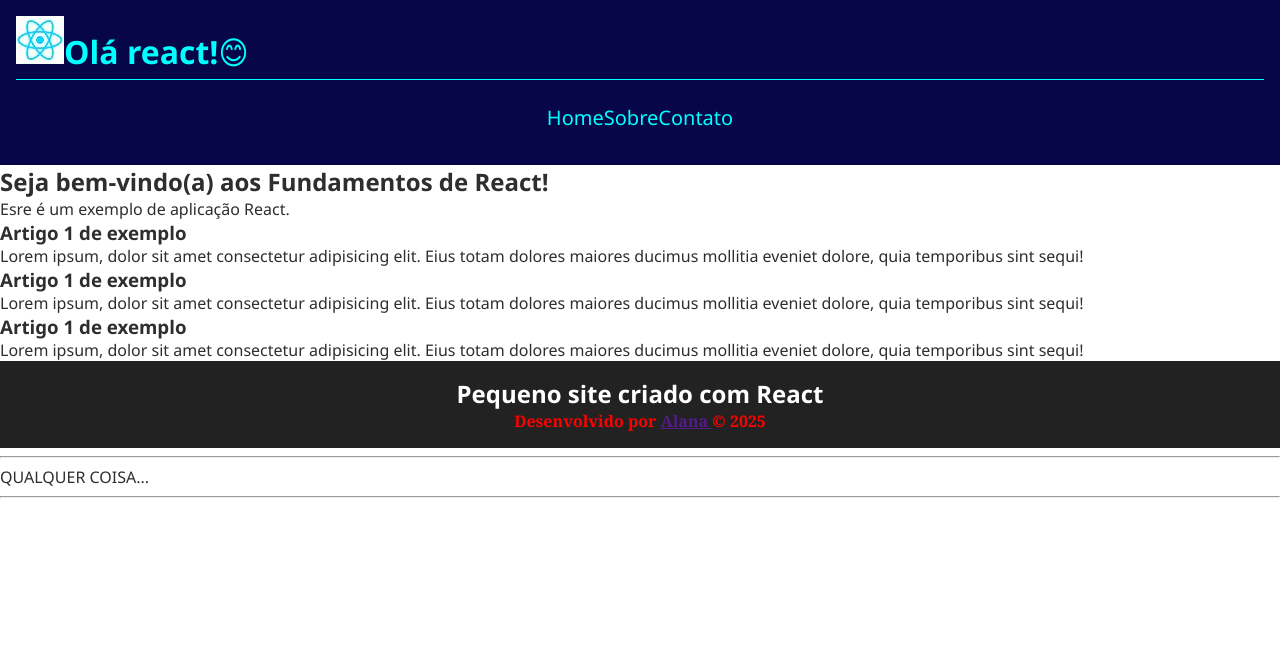
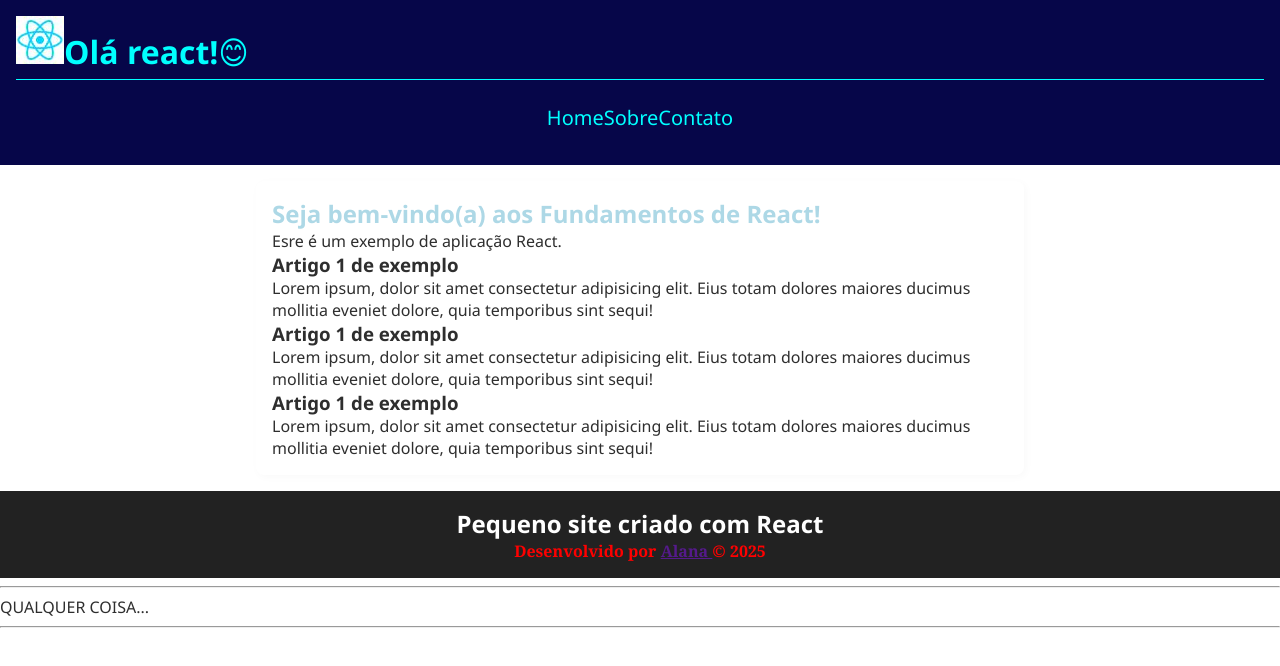
Before and after one commit to alanasrocha08/react-fundamentos, a React (Vite) app: page / in a window 1280 px wide. Shown: the top 666 px of the page. Built offline with nearby package versions, Linux system fonts and the light colour scheme.

Commit message:
Adiciona css no conteudo

```diff
--- /dev/null
+++ b/src/components/Conteudo/Conteudo.module.css
@@ -0,0 +1,22 @@
+.conteudo {
+  padding: 1rem;
+  max-width: 800px;
+  margin: auto;
+
+  section {
+    background-color: white;
+    border-radius: 8px;
+    padding: 1rem;
+
+    h2 {
+      color: lightblue;
+    }
+  }
+}
+
+.arredondada {
+  border-radius: 8px;
+}
+.sombra {
+  box-shadow: rgba(0, 0, 0, 0.027) 2px 2px 8px;
+}
--- a/src/components/Conteudo/Conteudo.tsx
+++ b/src/components/Conteudo/Conteudo.tsx
@@ -1,9 +1,11 @@
 import Artigo from "../Artigo/artigo";
+import estilos from "../Conteudo/Conteudo.module.css";
 
 export default function Conteudo() {
   return (
-    <main>
-      <section>
+    <main className={estilos.conteudo}>
+      {/* Para combinar classes, use temple string (aspas ``) */}
+      <section className={`${estilos.arredondada} ${estilos.sombra}`}>
         <h2>Seja bem-vindo(a) aos Fundamentos de React!</h2>
         <p>Esre é um exemplo de aplicação React.</p>
 
```
